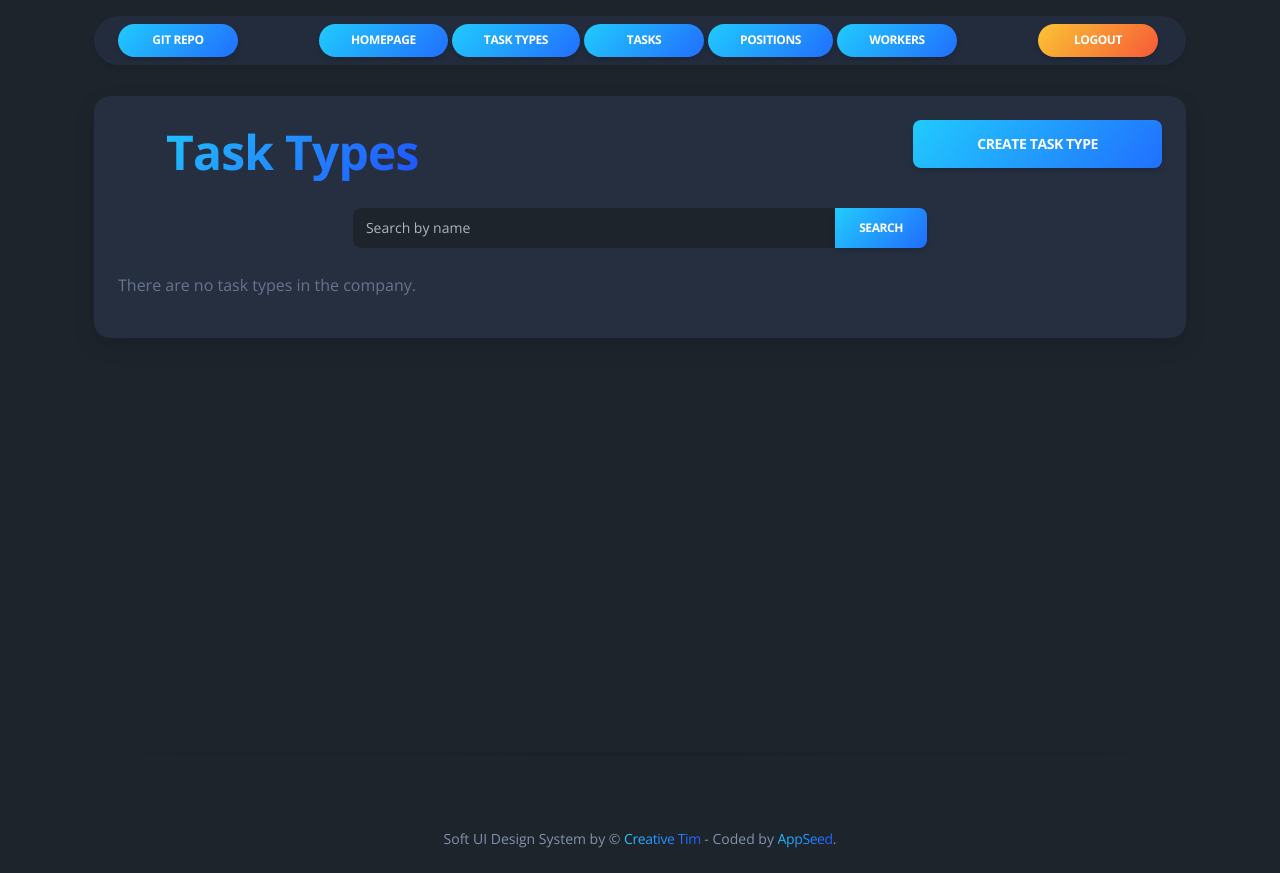
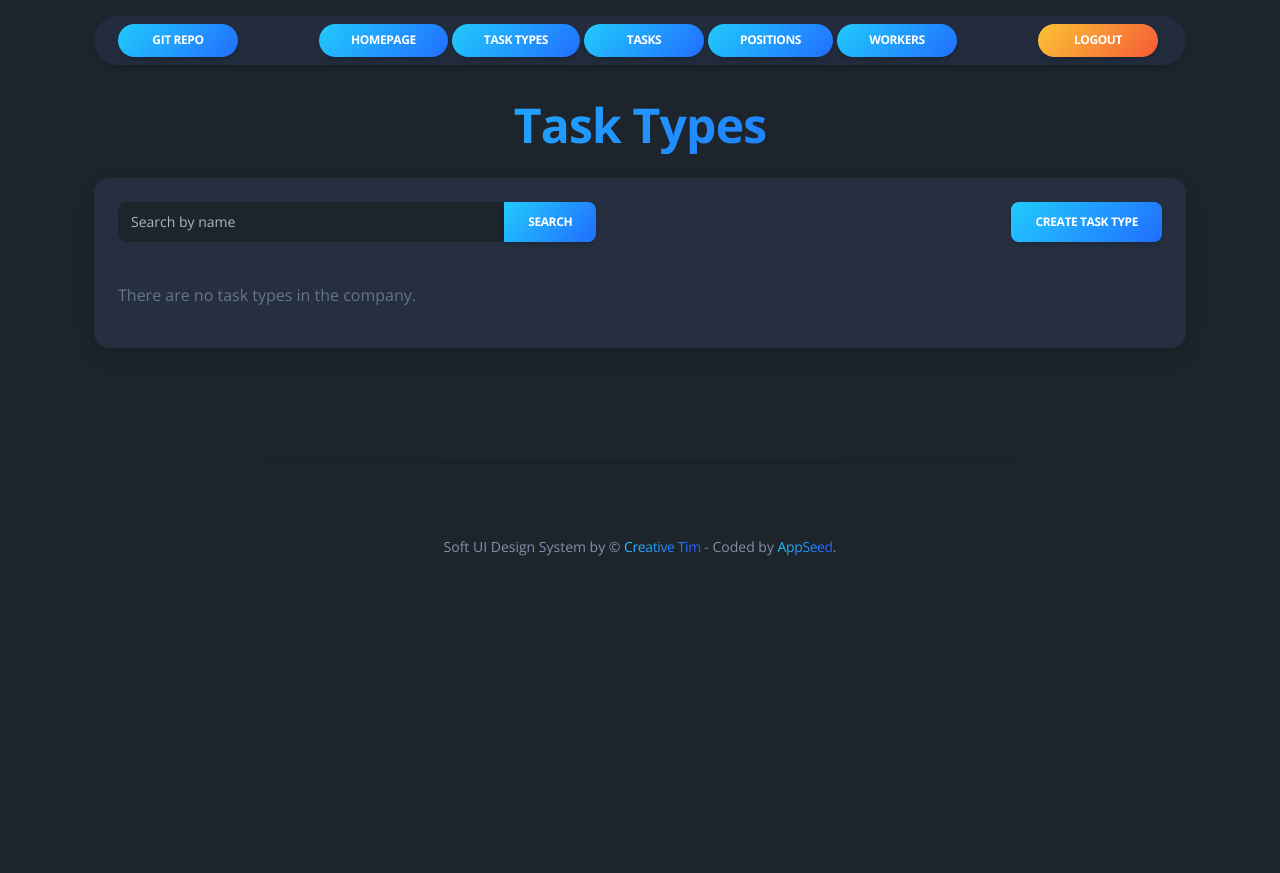
Before and after one commit to NoroiMusha37/it-company-task-manager-site, a Django app: page /task-types/ in a window 1280 px wide. After the commit the page ends 556 px from the top, so only its background shows below. Run offline with Django 5.2, Linux system fonts and the light colour scheme; the visitor is signed in with stand-in values (Sample User, id 1); data that the repository does not hold is empty; some libraries are stand-ins or nearby versions.

Commit message:
change searchbar and create button positions

```diff
--- a/templates/tasks/task_type_list.html
+++ b/templates/tasks/task_type_list.html
@@ -8,19 +8,21 @@
 {% block body_class %} list-page {% endblock body_class %}
 
 {% block content %}
-  <section class="pt-5 bg-darker position-relative" style="min-height: 80vh;">
-    <div class="container mt-5">
-      <div class="card z-index-2 border-radius-xl shadow-lg bg-dark text-light p-4">
-        <div class="d-flex justify-content-between align-items-center mb-4">
-          <h1 class="text-gradient ps-5 text-info mb-0">Task Types</h1>
-          <a href="{% url 'tasks:task-type-create' %}" class="btn btn-lg bg-gradient-info">Create Task Type</a>
-        </div>
-        <form method="get" class="mb-4 d-flex justify-content-center gap-2">
+  <section class="pt-5 bg-darker position-relative">
+  <div class="container mt-5">
+    <div class="text-center text-info text-gradient mb-4">
+      <h1 class="mb-0">Task Types</h1>
+    </div>
+    <div class="card z-index-2 border-radius-xl shadow-lg bg-dark text-light p-4">
+      <div class="d-flex justify-content-between align-items-start mb-4 gap-2 flex-wrap">
+        <form method="get" class="d-flex flex-grow-1 me-3">
           <div class="input-group search-input-group">
             {{ search_form.name }}
             <button type="submit" class="btn bg-gradient-info">Search</button>
           </div>
         </form>
+        <a href="{% url 'tasks:task-type-create' %}" class="btn bg-gradient-info">Create Task Type</a>
+      </div>
         {% if task_type_list %}
           <div class="container">
             <div class="row text-light fw-bold mb-2 py-2">
```
